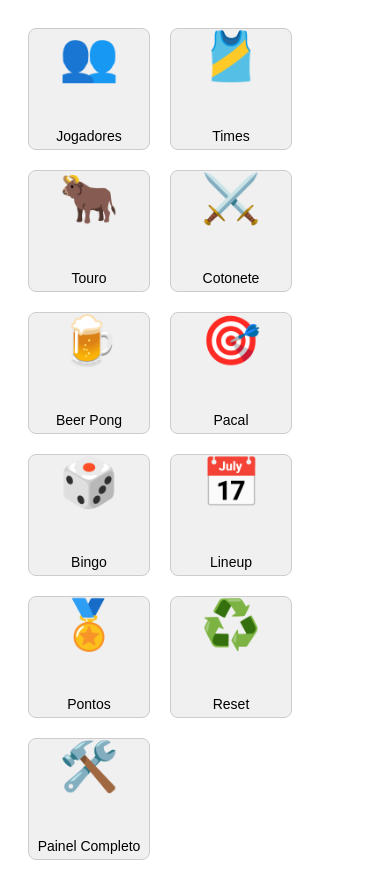
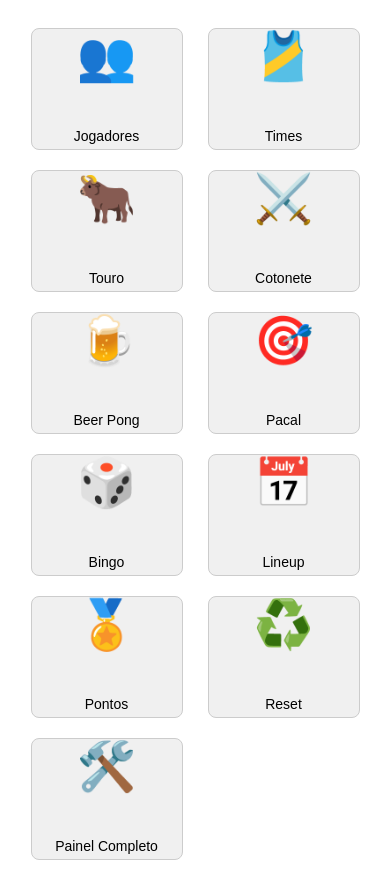
Before and after one commit to luizof/Arraiadolowis3, a website: page public/admin.html in a window 390 px wide. Drawn offline with Linux system fonts and the light colour scheme.

Commit message:
Improve admin menu mobile layout

```diff
--- a/public/admin.html
+++ b/public/admin.html
@@ -2,12 +2,36 @@
 <html lang="en">
 <head>
 <meta charset="UTF-8">
+<meta name="viewport" content="width=device-width, initial-scale=1">
 <title>Admin Menu</title>
 <style>
-body{font-family:sans-serif;display:flex;flex-wrap:wrap;gap:20px;padding:20px;}
-.menu-item{display:flex;flex-direction:column;justify-content:center;align-items:center;border:1px solid #ccc;border-radius:8px;width:120px;height:120px;text-decoration:none;color:black;background:#f0f0f0;}
+body{
+  font-family:sans-serif;
+  display:grid;
+  grid-template-columns:repeat(auto-fit,minmax(120px,1fr));
+  justify-items:center;
+  gap:20px;
+  padding:20px;
+}
+.menu-item{
+  display:flex;
+  flex-direction:column;
+  justify-content:center;
+  align-items:center;
+  border:1px solid #ccc;
+  border-radius:8px;
+  width:100%;
+  max-width:150px;
+  height:120px;
+  text-decoration:none;
+  color:black;
+  background:#f0f0f0;
+}
 .menu-item span.emoji{font-size:48px;}
 .menu-item span.label{margin-top:auto;padding-bottom:5px;font-size:14px;}
+@media(max-width:600px){
+  body{grid-template-columns:repeat(2,1fr);}
+}
 </style>
 </head>
 <body>
```
